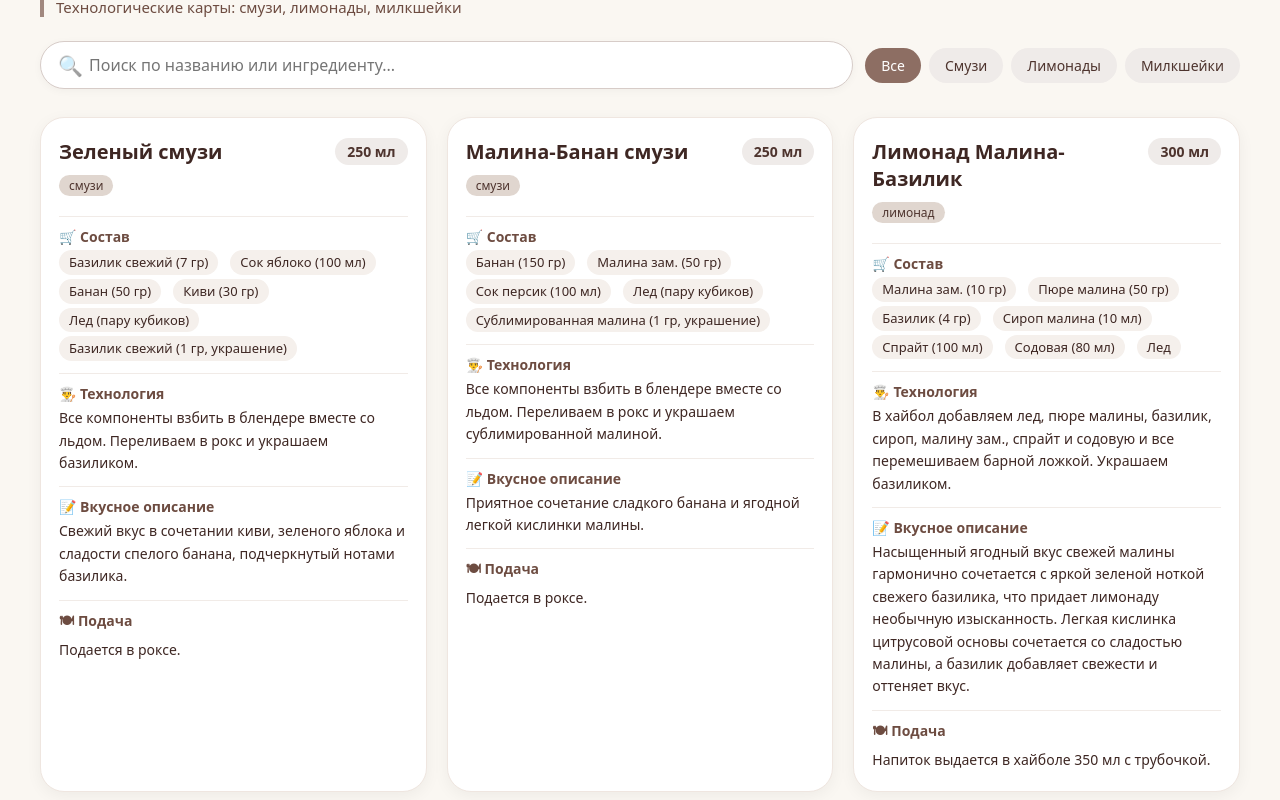
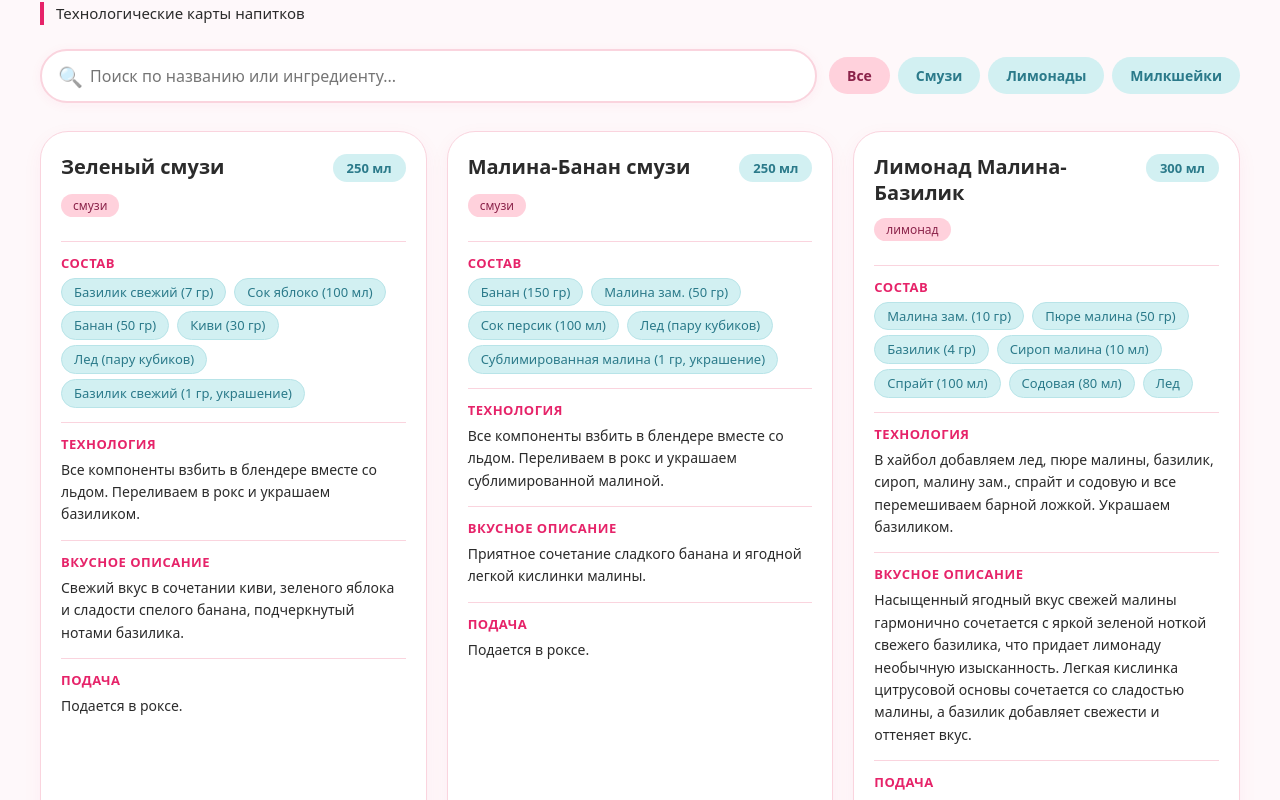
Before and after one commit to Sladosti-i-radosti/baza-znanij, a plain HTML site: page smoothie.html in a window 1280 px wide. Shown: the part 67-867 px from the top of the page. Drawn offline with Linux system fonts and the light colour scheme.

Commit message:
Update smoothie.html

```diff
--- a/smoothie.html
+++ b/smoothie.html
@@ -3,7 +3,7 @@
 <head>
     <meta charset="UTF-8">
     <meta name="viewport" content="width=device-width, initial-scale=1.0, maximum-scale=1.0, user-scalable=yes">
-    <title>База знаний — Смузи, Лимонады, Милкшейки</title>
+    <title>База знаний — Смузи, лимонады, милкшейки</title>
     <style>
         * {
             margin: 0;
@@ -12,9 +12,10 @@
             font-family: system-ui, -apple-system, 'Segoe UI', Roboto, sans-serif;
         }
         body {
-            background: #faf7f2;
+            background: #FEF8FA;
             padding: 20px 16px 40px;
             min-height: 100vh;
+            color: #2B2B2B;
         }
         .container {
             max-width: 1200px;
@@ -24,16 +25,18 @@
             margin-bottom: 24px;
         }
         .header h1 {
-            font-size: 28px;
-            font-weight: 700;
-            color: #3e2723;
-            margin-bottom: 6px;
+            font-size: 30px;
+            font-weight: 800;
+            color: #2B2B2B;
+            margin-bottom: 8px;
+            letter-spacing: -0.5px;
         }
         .header .sub {
-            color: #6d4c41;
+            color: #2B2B2B;
             font-size: 15px;
-            border-left: 4px solid #a1887f;
+            border-left: 4px solid #E62369;
             padding-left: 12px;
+            line-height: 1.5;
         }
         .controls {
             display: flex;
@@ -49,18 +52,19 @@
         }
         .search-wrap input {
             width: 100%;
-            padding: 12px 18px 12px 48px;
+            padding: 14px 20px 14px 48px;
             border-radius: 60px;
-            border: 1px solid #d7ccc8;
+            border: 2px solid #FAD4DE;
             background: white;
             font-size: 16px;
             outline: none;
             transition: 0.2s;
-            box-shadow: 0 2px 8px rgba(0,0,0,0.04);
+            box-shadow: 0 2px 12px rgba(230, 35, 105, 0.05);
+            color: #2B2B2B;
         }
         .search-wrap input:focus {
-            border-color: #8d6e63;
-            box-shadow: 0 4px 12px rgba(109,76,65,0.15);
+            border-color: #70C7D8;
+            box-shadow: 0 4px 16px rgba(112, 199, 216, 0.25);
         }
         .search-wrap::before {
             content: "🔍";
@@ -77,20 +81,20 @@
             gap: 8px;
         }
         .filter-btn {
-            background: #efebe9;
+            background: #D2F0F2;
             border: none;
-            padding: 8px 16px;
+            padding: 9px 18px;
             border-radius: 30px;
             font-size: 14px;
-            font-weight: 500;
-            color: #4e342e;
+            font-weight: 600;
+            color: #2B7A8A;
             cursor: pointer;
             transition: 0.15s;
             white-space: nowrap;
         }
         .filter-btn.active {
-            background: #8d6e63;
-            color: white;
+            background: #FFD1DC;
+            color: #8B234A;
         }
         .filter-btn:active {
             transform: scale(0.95);
@@ -102,113 +106,115 @@
             gap: 20px;
         }
         @media (min-width: 600px) {
-            .grid {
-                grid-template-columns: 1fr 1fr;
-            }
+            .grid { grid-template-columns: 1fr 1fr; }
         }
         @media (min-width: 900px) {
-            .grid {
-                grid-template-columns: 1fr 1fr 1fr;
-            }
+            .grid { grid-template-columns: 1fr 1fr 1fr; }
         }
 
         .card {
-            background: white;
-            border-radius: 24px;
-            padding: 20px 18px;
-            box-shadow: 0 4px 16px rgba(0,0,0,0.05);
-            border: 1px solid #efe6e0;
+            background: #FFFFFF;
+            border-radius: 28px;
+            padding: 22px 20px;
+            box-shadow: 0 6px 20px rgba(230, 35, 105, 0.05);
+            border: 1px solid #FAD4DE;
             display: flex;
             flex-direction: column;
-            transition: 0.15s;
+            transition: 0.2s;
         }
-        .card.hidden {
-            display: none;
+        .card.hidden { display: none; }
+        .card:hover {
+            box-shadow: 0 8px 24px rgba(230, 35, 105, 0.1);
+            transform: translateY(-2px);
         }
         .card-header {
             display: flex;
             justify-content: space-between;
             align-items: flex-start;
             gap: 8px;
-            margin-bottom: 6px;
+            margin-bottom: 8px;
         }
         .card-header h2 {
             font-size: 20px;
             font-weight: 700;
-            color: #3e2723;
+            color: #2B2B2B;
             margin: 0;
+            line-height: 1.3;
         }
         .volume {
-            background: #efebe9;
-            color: #4e342e;
-            font-size: 14px;
-            font-weight: 600;
-            padding: 4px 12px;
+            background: #D2F0F2;
+            color: #2B7A8A;
+            font-size: 13px;
+            font-weight: 700;
+            padding: 5px 14px;
             border-radius: 30px;
             white-space: nowrap;
         }
         .category-tag {
             font-size: 12px;
-            background: #e0d6cf;
-            color: #4e342e;
-            padding: 2px 10px;
+            background: #FFD1DC;
+            color: #8B234A;
+            padding: 3px 12px;
             border-radius: 30px;
             align-self: flex-start;
-            margin: 4px 0 8px;
+            margin: 4px 0 10px;
+            font-weight: 500;
         }
         .section {
-            margin-top: 12px;
-            border-top: 1px solid #f1ebe7;
-            padding-top: 10px;
+            margin-top: 14px;
+            border-top: 1px solid #FAD4DE;
+            padding-top: 12px;
         }
-        .section:first-of-type {
-            border-top: none;
-            padding-top: 0;
-        }
+        .section:first-of-type { border-top: none; padding-top: 0; }
         .section-title {
-            font-weight: 600;
-            font-size: 14px;
-            color: #6d4c41;
-            margin-bottom: 4px;
+            font-weight: 700;
+            font-size: 13px;
+            color: #E62369;
+            margin-bottom: 6px;
+            text-transform: uppercase;
+            letter-spacing: 0.5px;
         }
         .section-content {
             font-size: 14px;
             line-height: 1.6;
-            color: #3e2723;
+            color: #2B2B2B;
         }
         .ingredient-list {
             display: flex;
             flex-wrap: wrap;
-            gap: 4px 12px;
+            gap: 5px 8px;
         }
         .ingredient-item {
-            background: #f5f0ec;
-            padding: 2px 10px;
+            background: #D2F0F2;
+            color: #2B7A8A;
+            padding: 3px 12px;
             border-radius: 20px;
             font-size: 13px;
+            border: 1px solid #B8E4E8;
         }
         .extra {
-            background: #fce4ec;
-            color: #c62828;
-            padding: 2px 10px;
+            background: #FFD1DC;
+            color: #8B234A;
+            padding: 3px 12px;
             border-radius: 20px;
             font-size: 13px;
             display: inline-block;
             margin-top: 4px;
+            font-weight: 500;
         }
         .empty {
             text-align: center;
             padding: 60px 20px;
-            color: #8d6e63;
+            color: #B8A0AA;
             font-size: 18px;
             grid-column: 1 / -1;
         }
         .footer {
             margin-top: 40px;
             text-align: center;
-            color: #a1887f;
+            color: #B8A0AA;
             font-size: 13px;
-            border-top: 1px solid #e0d6cf;
+            border-top: 1px solid #FAD4DE;
             padding-top: 24px;
         }
     </style>
@@ -216,8 +222,8 @@
 <body>
 <div class="container">
     <div class="header">
-        <h1>База знаний кофейни</h1>
-        <div class="sub">Технологические карты: смузи, лимонады, милкшейки</div>
+        <h1>Смузи, лимонады, милкшейки</h1>
+        <div class="sub">Технологические карты напитков</div>
     </div>
 
     <div class="controls">
@@ -234,13 +240,10 @@
 
     <div class="grid" id="cardGrid"></div>
 
-    <div class="footer">Обновлено: 22.09.2026 · Версия 1.0</div>
+    <div class="footer">Обновлено: 30.09.2026 · Версия 2.0</div>
 </div>
 
 <script>
-    // ============================================================
-    // ДАННЫЕ — СМУЗИ, ЛИМОНАДЫ, МИЛКШЕЙКИ
-    // ============================================================
     const drinks = [
         // ===== СМУЗИ =====
         {
@@ -359,9 +362,6 @@
         }
     ];
 
-    // ============================================================
-    // РЕНДЕР И ФИЛЬТРАЦИЯ
-    // ============================================================
     const grid = document.getElementById('cardGrid');
     const searchInput = document.getElementById('searchInput');
     let currentCategory = 'all';
@@ -386,7 +386,7 @@
 
             let extraHtml = '';
             if (d.extra && d.extra.trim() !== '') {
-                extraHtml = `<div class="section"><div class="section-title">➕ Дополнительные ингредиенты</div><div class="section-content"><span class="extra">${d.extra}</span></div></div>`;
+                extraHtml = `<div class="section"><div class="section-title">Дополнительные ингредиенты</div><div class="section-content"><span class="extra">${d.extra}</span></div></div>`;
             }
 
             const cardHtml = `
@@ -397,20 +397,20 @@
                     </div>
                     <div class="category-tag">${d.category}</div>
                     <div class="section">
-                        <div class="section-title">🛒 Состав</div>
+                        <div class="section-title">Состав</div>
                         <div class="section-content ingredient-list">${ingredientsHtml}</div>
                     </div>
                     ${extraHtml}
                     <div class="section">
-                        <div class="section-title">👨‍🍳 Технология</div>
+                        <div class="section-title">Технология</div>
                         <div class="section-content">${d.technology}</div>
                     </div>
                     <div class="section">
-                        <div class="section-title">📝 Вкусное описание</div>
+                        <div class="section-title">Вкусное описание</div>
                         <div class="section-content">${d.description}</div>
                     </div>
                     <div class="section">
-                        <div class="section-title">🍽 Подача</div>
+                        <div class="section-title">Подача</div>
                         <div class="section-content">${d.serving}</div>
                     </div>
                 </div>
@@ -419,7 +419,7 @@
         });
 
         if (visibleCount === 0) {
-            html = `<div class="empty">😕 Ничего не найдено. Попробуйте изменить запрос.</div>`;
+            html = `<div class="empty">Ничего не найдено. Попробуйте изменить запрос.</div>`;
         }
 
         grid.innerHTML = html;
```
